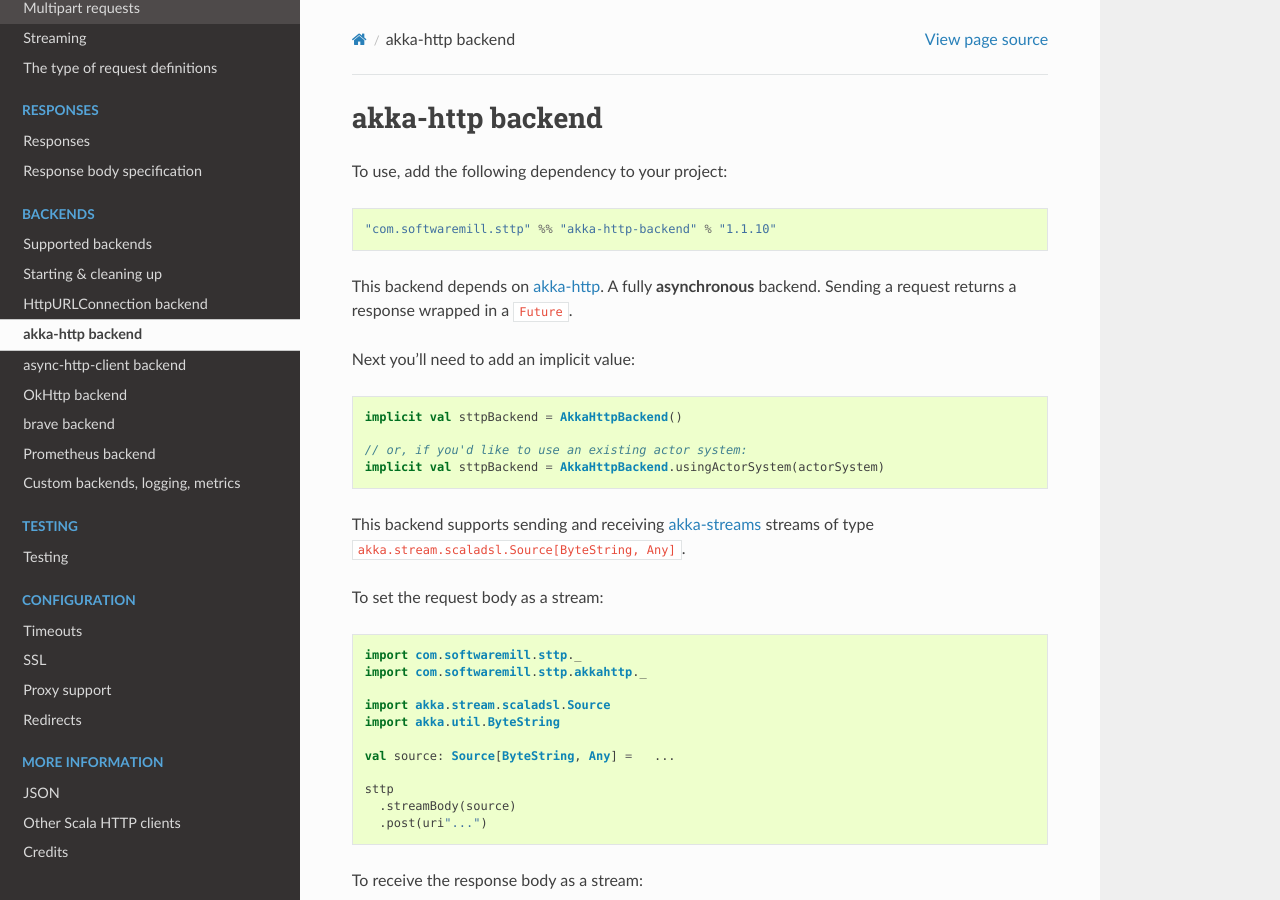
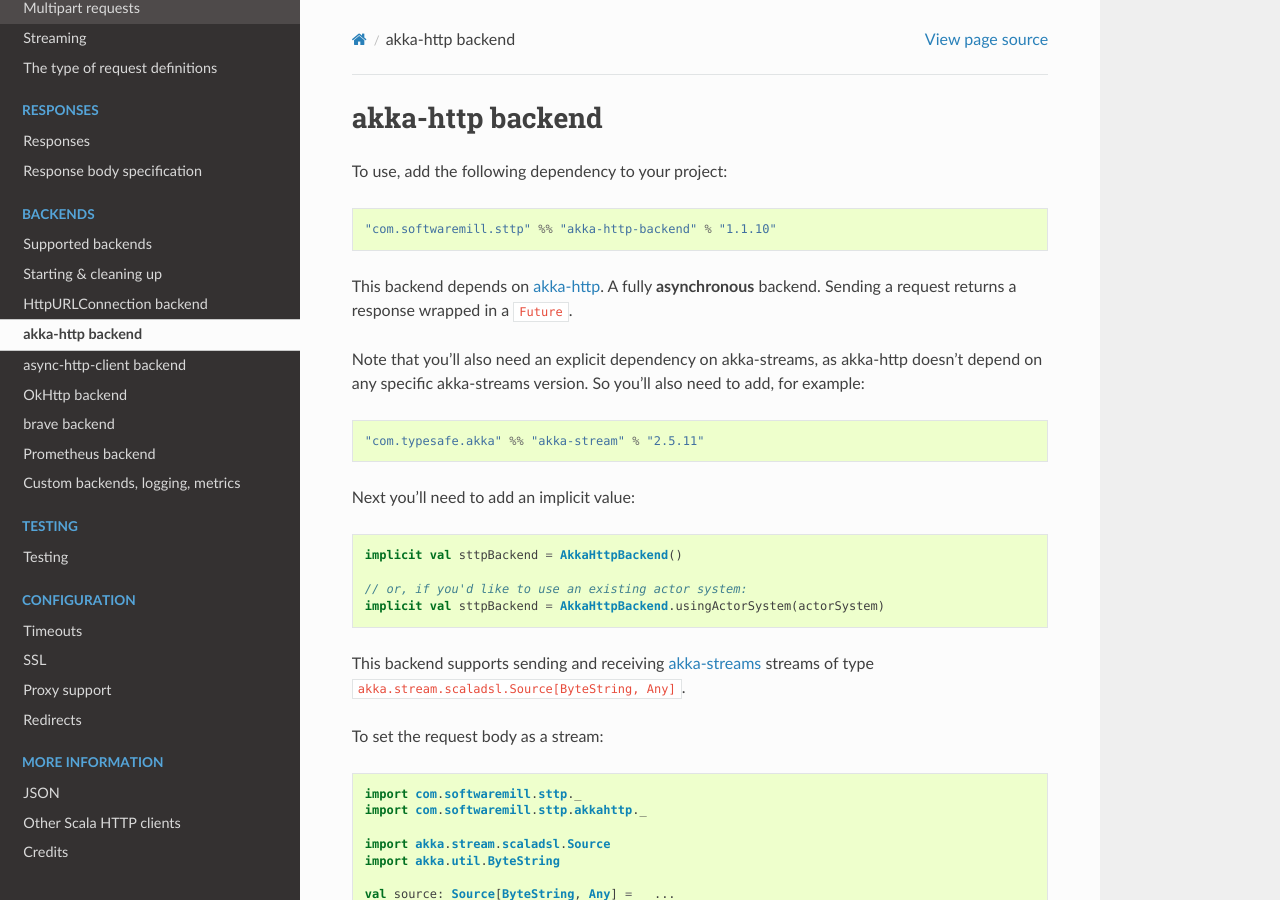
Before and after one commit to softwaremill/sttp, a Sphinx documentation site: the page built from docs/backends/akkahttp.rst, in a window 1280 px wide and 900 px high. Built offline with Sphinx 7.4.7 and the Read the Docs theme 2.0.0, drawn with Linux system fonts in a browser that asks for light colours.

Commit message:
Akka backend docs

```diff
--- a/docs/backends/akkahttp.rst
+++ b/docs/backends/akkahttp.rst
@@ -8,6 +8,10 @@ To use, add the following dependency to your project::
   "com.softwaremill.sttp" %% "akka-http-backend" % "1.1.10"
 
 This backend depends on `akka-http <http://doc.akka.io/docs/akka-http/current/scala/http/>`_. A fully **asynchronous** backend. Sending a request returns a response wrapped in a ``Future``.
+
+Note that you'll also need an explicit dependency on akka-streams, as akka-http doesn't depend on any specific akka-streams version. So you'll also need to add, for example::
+
+  "com.typesafe.akka" %% "akka-stream" % "2.5.11"
 
 Next you'll need to add an implicit value::
 
```
